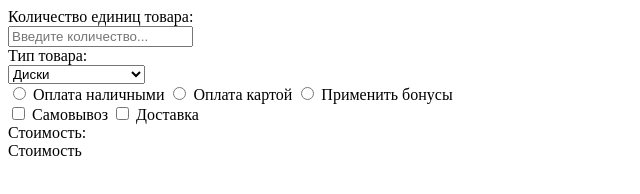
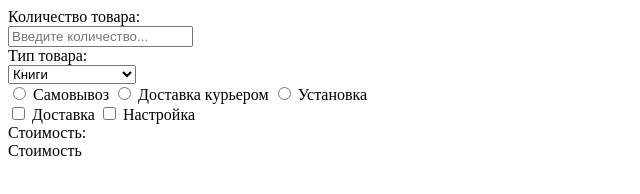
Before and after one commit to IlyaMolchanovv/WEB6, a plain HTML site: page index.html in a window 1280 px wide. Shown: the whole page, without its empty margins (0-640 px from the left). Drawn offline with Linux system fonts and the light colour scheme.

Commit message:
Update index.html

```diff
--- a/index.html
+++ b/index.html
@@ -9,24 +9,24 @@
 
 
   <form>
-	<div>Количество единиц товара: </div>
+	<div>Количество товара: </div>
     <div>
         <input type="text" id="prodCount" placeholder="Введите количество...">
     </div>
 	<div>Тип товара: </div>
     <select name="prodType">
-      <option value="1">Диски</option>
-      <option value="2">Канцелярия</option>
-      <option value="3">Моющие средства</option>
+      <option value="1">Книги</option>
+      <option value="2">Компьютер</option>
+      <option value="3">Бытовая техника</option>
     </select>
     <div id="radios">
-      <label><input type="radio" name="prodOptions" value="option1"> Оплата наличными</label>
-      <label><input type="radio" name="prodOptions" value="option2"> Оплата картой</label>
-      <label><input type="radio" name="prodOptions" value="option3"> Применить бонусы</label>
+      <label><input type="radio" name="prodOptions" value="option1"> Самовывоз</label>
+      <label><input type="radio" name="prodOptions" value="option2"> Доставка курьером</label>
+      <label><input type="radio" name="prodOptions" value="option3"> Установка</label>
     </div>
     <div id="checkboxes">
-      <label><input type="checkbox" name="prop1"> Самовывоз</label>
-      <label><input type="checkbox" name="prop2"> Доставка</label>
+      <label><input type="checkbox" name="prop1"> Доставка</label>
+      <label><input type="checkbox" name="prop2"> Настройка</label>
     </div>
   </form>
   <div> </div>
```
